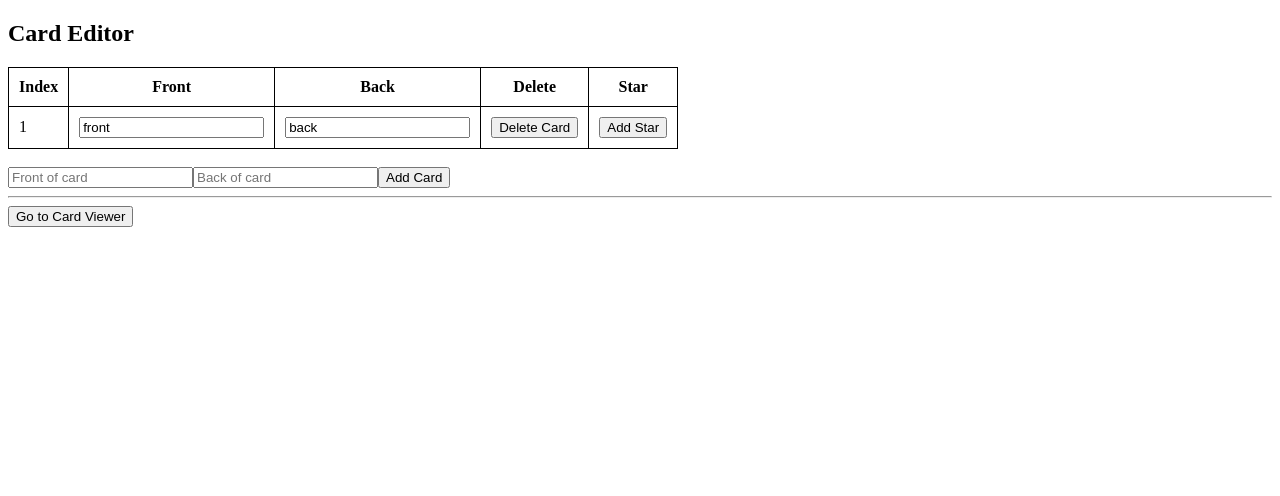
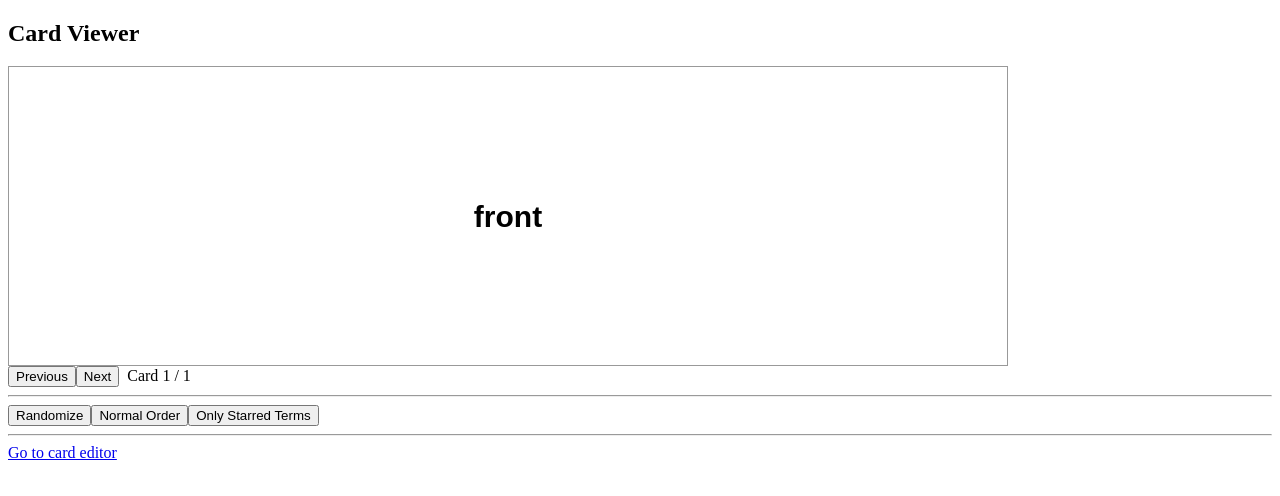
Before and after one commit to lemoncodes237/bootcamp-stuff, a React (Create React App) app: page /viewer in a window 1280 px wide. Shown: the top 496 px of the page. Built offline with nearby package versions, Linux system fonts and the light colour scheme; no server answers.

Commit message:
Part 3 Done!

```diff
--- a/src/App.js
+++ b/src/App.js
@@ -2,6 +2,9 @@ import logo from './logo.svg';
 import React from 'react';
 import CardEditor from './CardEditor';
 import CardViewer from './CardViewer';
+import Homepage from './Homepage';
+
+import {Switch,Route} from 'react-router-dom';
 
 class App extends React.Component {
   constructor(props)  {
@@ -9,8 +12,7 @@ class App extends React.Component {
     this.state = {
       cards: [
         { front: 'front', back: 'back', starred: false }
-      ],
-      editor: true
+      ]
     }
   }
 
@@ -41,12 +43,34 @@ class App extends React.Component {
     this.setState({ cards });
   }
 
-  switchMode = () => {
-    if(this.state.cards.length == 0) return;
-    this.setState({editor: !this.state.editor});
-  };
+  render() {
 
-  render() {
+    return (
+      <Switch>
+        <Route exact path="/editor">
+        <CardEditor
+        addCard={this.addCard}
+        deleteCard={this.deleteCard}
+        cards={this.state.cards}
+        changeCard={this.changeCard}
+        starCard={this.starCard}
+      />
+        </Route>
+        <Route exact path="/viewer">
+        <CardViewer
+        nextCard={this.nextCard}
+        cards={this.state.cards}
+        starCard={this.starCard}
+      />
+        </Route>
+        <Route exact path="/">
+          <Homepage
+
+          />
+        </Route>
+      </Switch>
+    );
+
     if(this.state.editor)  {
       return <CardEditor
         addCard={this.addCard}
--- a/src/CardEditor.js
+++ b/src/CardEditor.js
@@ -1,6 +1,8 @@
 import logo from './logo.svg';
 import './CardEditor.css'
 import React from 'react';
+
+import {Link} from 'react-router-dom';
 
 class CardEditor extends React.Component {
     constructor(props)  {
@@ -80,6 +82,8 @@ class CardEditor extends React.Component {
 
         const invalidCard = this.state.invalid ? (<>&nbsp; Invalid Card</>) : (<></>);
 
+        const toViewer = this.props.cards.length === 0 ? (<></>) : (<Link to="/viewer">Go to card viewer</Link>);
+
         return (
             <div>
                 <h2>Card Editor</h2>
@@ -110,7 +114,7 @@ class CardEditor extends React.Component {
 
                 {invalidCard}
                 <hr/>
-                <button onClick={this.props.switchMode}>Go to Card Viewer</button>
+                {toViewer}
             </div>
         );
     }
--- a/src/CardViewer.js
+++ b/src/CardViewer.js
@@ -1,6 +1,8 @@
 import logo from './logo.svg';
 import React from 'react';
 import './CardViewer.css';
+
+import {Link} from 'react-router-dom';
 
 class CardViewer extends React.Component {
     constructor(props)  {
@@ -150,7 +152,7 @@ class CardViewer extends React.Component {
 
                 <hr/>
 
-                <button onClick={this.props.switchMode}>Go to Card Editor</button>
+                <Link to="/editor">Go to card editor</Link>
             </div>
         );
     }
--- /dev/null
+++ b/src/Homepage.js
@@ -0,0 +1,16 @@
+import logo from './logo.svg';
+import React from 'react';
+
+import {Link} from 'react-router-dom';
+
+function Homepage() {
+    return (
+        <div>
+            <Link to="/editor">Go to card editor</Link>
+            <br/>
+            <Link to="/viewer">Go to card viewer</Link>
+        </div>
+    )
+}
+
+export default Homepage;
--- a/src/index.js
+++ b/src/index.js
@@ -2,9 +2,61 @@ import React from 'react';
 import ReactDOM from 'react-dom/client';
 import App from './App';
 import reportWebVitals from './reportWebVitals';
+import { BrowserRouter } from "react-router-dom";
+import firebase from 'firebase/compat/app';
+import { Provider } from 'react-redux'
+import { createStore, combineReducers } from 'redux'
+import {
+  ReactReduxFirebaseProvider,
+  firebaseReducer
+} from 'react-redux-firebase'
+import {composeWithDevTools} from 'redux-devtools-extension';
+
+const firebaseConfig = {
+    apiKey: "AIzaSyDrfUVi7jYak6qhekY__k2DuSeXdBMUvWQ",
+    authDomain: "datamatch-bootcamp-90df1.firebaseapp.com",
+    databaseURL: "https://datamatch-bootcamp-90df1-default-rtdb.firebaseio.com",
+    projectId: "datamatch-bootcamp-90df1",
+    storageBucket: "datamatch-bootcamp-90df1.appspot.com",
+    messagingSenderId: "660332250853",
+    appId: "1:660332250853:web:bba4210018324ac2e6f60c"
+};
+
+firebase.initializeApp(firebaseConfig);
+
+// Add firebase to reducers
+const rootReducer = combineReducers({
+    firebase: firebaseReducer
+    // firestore: firestoreReducer // <- needed if using firestore
+  });
+
+  // Create store with reducers and initial state
+  const store = createStore(rootReducer, composeWithDevTools());
+
+  // react-redux-firebase config
+const rrfConfig = {
+    userProfile: 'users'
+    // useFirestoreForProfile: true // Firestore for Profile instead of Realtime DB
+    // enableClaims: true // Get custom claims along with the profile
+  }
+
+  const rrfProps = {
+    firebase,
+    config: rrfConfig,
+    dispatch: store.dispatch
+    // createFirestoreInstance // <- needed if using firestore
+  }
 
 const root = ReactDOM.createRoot(document.getElementById('root'));
-root.render( <App /> );
+root.render(
+    <Provider store={store}>
+        <ReactReduxFirebaseProvider {...rrfProps}>
+            <BrowserRouter>
+                <App />
+            </BrowserRouter>
+        </ReactReduxFirebaseProvider>
+    </Provider>
+);
 
 // If you want to start measuring performance in your app, pass a function
 // to log results (for example: reportWebVitals(console.log))
```
Also changed, not shown: package.json (+9 -1 lines), 1 other file (tests, documents, lock files or other folders).
